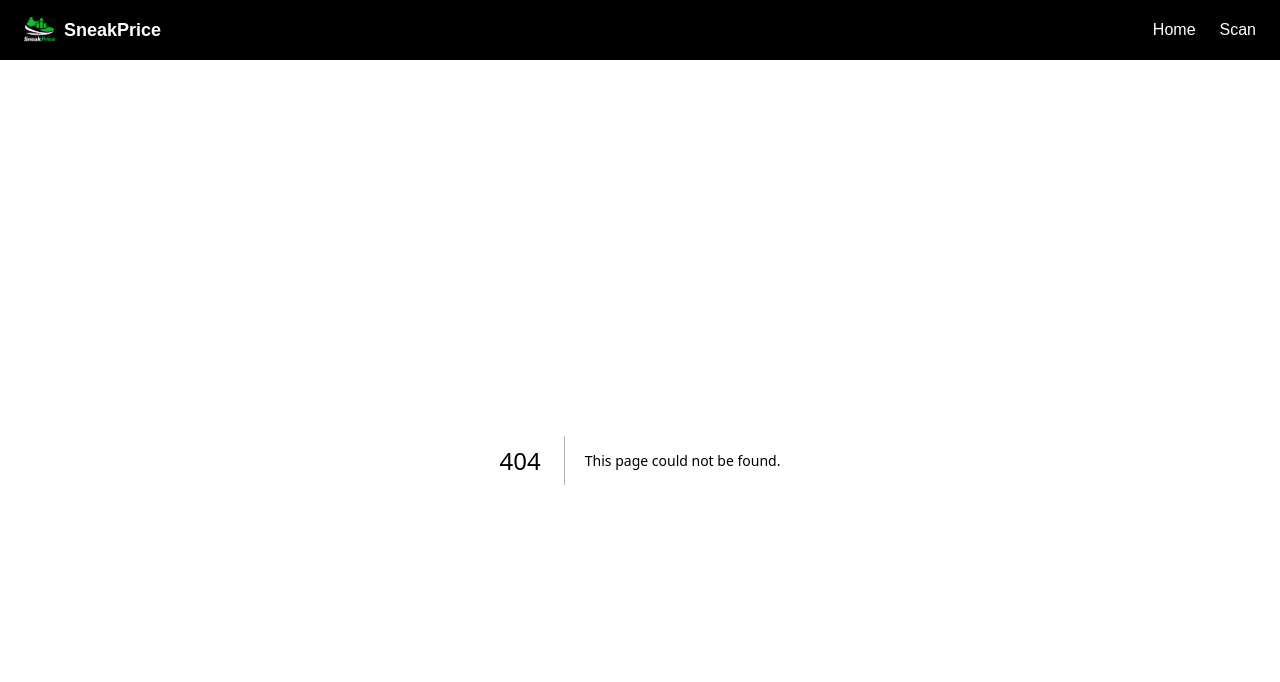
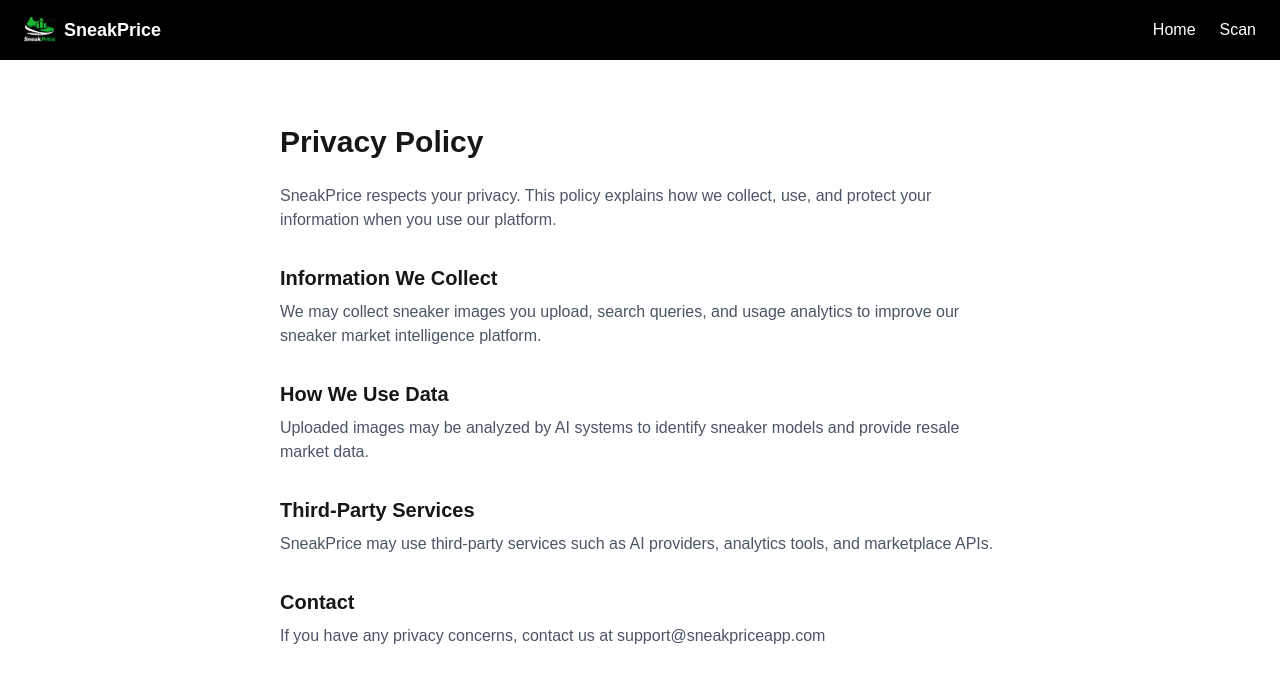
Before and after one commit to speedyray/sneakprice, a Next.js app: page /privacy in a window 1280 px wide. Before the commit this address had no page. Shown: the top 682 px of the page. Built offline with nearby package versions, Linux system fonts and the light colour scheme.

Commit message:
Added privacy terms and contact pages and links

```diff
--- /dev/null
+++ b/app/contact/page.tsx
@@ -0,0 +1,36 @@
+export default function ContactPage() {
+  return (
+    <div className="max-w-xl mx-auto py-16 px-6">
+      <h1 className="text-3xl font-bold mb-6">Contact</h1>
+
+      <p className="text-gray-600 mb-8">
+        Questions, feedback, or partnership inquiries?
+        We'd love to hear from you.
+      </p>
+
+      <form className="space-y-4">
+        <input
+          type="text"
+          placeholder="Your Name"
+          className="w-full border rounded-lg px-4 py-3"
+        />
+
+        <input
+          type="email"
+          placeholder="Email Address"
+          className="w-full border rounded-lg px-4 py-3"
+        />
+
+        <textarea
+          placeholder="Message"
+          rows={5}
+          className="w-full border rounded-lg px-4 py-3"
+        />
+
+        <button className="bg-black text-white px-6 py-3 rounded-lg">
+          Send Message
+        </button>
+      </form>
+    </div>
+  );
+}
--- a/app/page.tsx
+++ b/app/page.tsx
@@ -297,13 +297,23 @@ export default function Landing() {
 <footer className="mt-24 border-t border-gray-800 pt-10 pb-6 text-center text-gray-500 text-sm w-full max-w-5xl">
 
   <div className="flex justify-center gap-6 mb-4">
-    <a href="#" className="hover:text-white">Privacy</a>
-    <a href="#" className="hover:text-white">Terms</a>
-    <a href="#" className="hover:text-white">Contact</a>
+
+    <Link href="/privacy" className="hover:text-white transition">
+      Privacy
+    </Link>
+
+    <Link href="/terms" className="hover:text-white transition">
+      Terms
+    </Link>
+
+    <Link href="/contact" className="hover:text-white transition">
+      Contact
+    </Link>
+
   </div>
 
   <p>
-    © {new Date().getFullYear()} SneakPrice. All rights reserved.
+    © {new Date().getFullYear()} SneakPrice — Sneaker Market Intelligence Platform. All rights reserved.
   </p>
 
 </footer>
--- /dev/null
+++ b/app/privacy/page.tsx
@@ -0,0 +1,35 @@
+export default function PrivacyPage() {
+  return (
+    <div className="max-w-3xl mx-auto py-16 px-6">
+      <h1 className="text-3xl font-bold mb-6">Privacy Policy</h1>
+
+      <p className="text-gray-600 mb-4">
+        SneakPrice respects your privacy. This policy explains how we collect,
+        use, and protect your information when you use our platform.
+      </p>
+
+      <h2 className="text-xl font-semibold mt-8 mb-2">Information We Collect</h2>
+      <p className="text-gray-600">
+        We may collect sneaker images you upload, search queries, and usage
+        analytics to improve our sneaker market intelligence platform.
+      </p>
+
+      <h2 className="text-xl font-semibold mt-8 mb-2">How We Use Data</h2>
+      <p className="text-gray-600">
+        Uploaded images may be analyzed by AI systems to identify sneaker models
+        and provide resale market data.
+      </p>
+
+      <h2 className="text-xl font-semibold mt-8 mb-2">Third-Party Services</h2>
+      <p className="text-gray-600">
+        SneakPrice may use third-party services such as AI providers,
+        analytics tools, and marketplace APIs.
+      </p>
+
+      <h2 className="text-xl font-semibold mt-8 mb-2">Contact</h2>
+      <p className="text-gray-600">
+        If you have any privacy concerns, contact us at support@sneakpriceapp.com
+      </p>
+    </div>
+  );
+}
--- /dev/null
+++ b/app/terms/page.tsx
@@ -0,0 +1,34 @@
+export default function TermsPage() {
+  return (
+    <div className="max-w-3xl mx-auto py-16 px-6">
+      <h1 className="text-3xl font-bold mb-6">Terms of Service</h1>
+
+      <p className="text-gray-600 mb-4">
+        By using SneakPrice, you agree to the following terms and conditions.
+      </p>
+
+      <h2 className="text-xl font-semibold mt-8 mb-2">Use of the Service</h2>
+      <p className="text-gray-600">
+        SneakPrice provides sneaker market insights based on available resale
+        data. Market values are estimates and should not be considered financial
+        advice.
+      </p>
+
+      <h2 className="text-xl font-semibold mt-8 mb-2">User Responsibilities</h2>
+      <p className="text-gray-600">
+        Users agree not to misuse the platform or attempt to disrupt the service.
+      </p>
+
+      <h2 className="text-xl font-semibold mt-8 mb-2">Limitation of Liability</h2>
+      <p className="text-gray-600">
+        SneakPrice is not responsible for financial decisions made based on
+        platform data.
+      </p>
+
+      <h2 className="text-xl font-semibold mt-8 mb-2">Changes</h2>
+      <p className="text-gray-600">
+        These terms may be updated periodically.
+      </p>
+    </div>
+  );
+}
```
